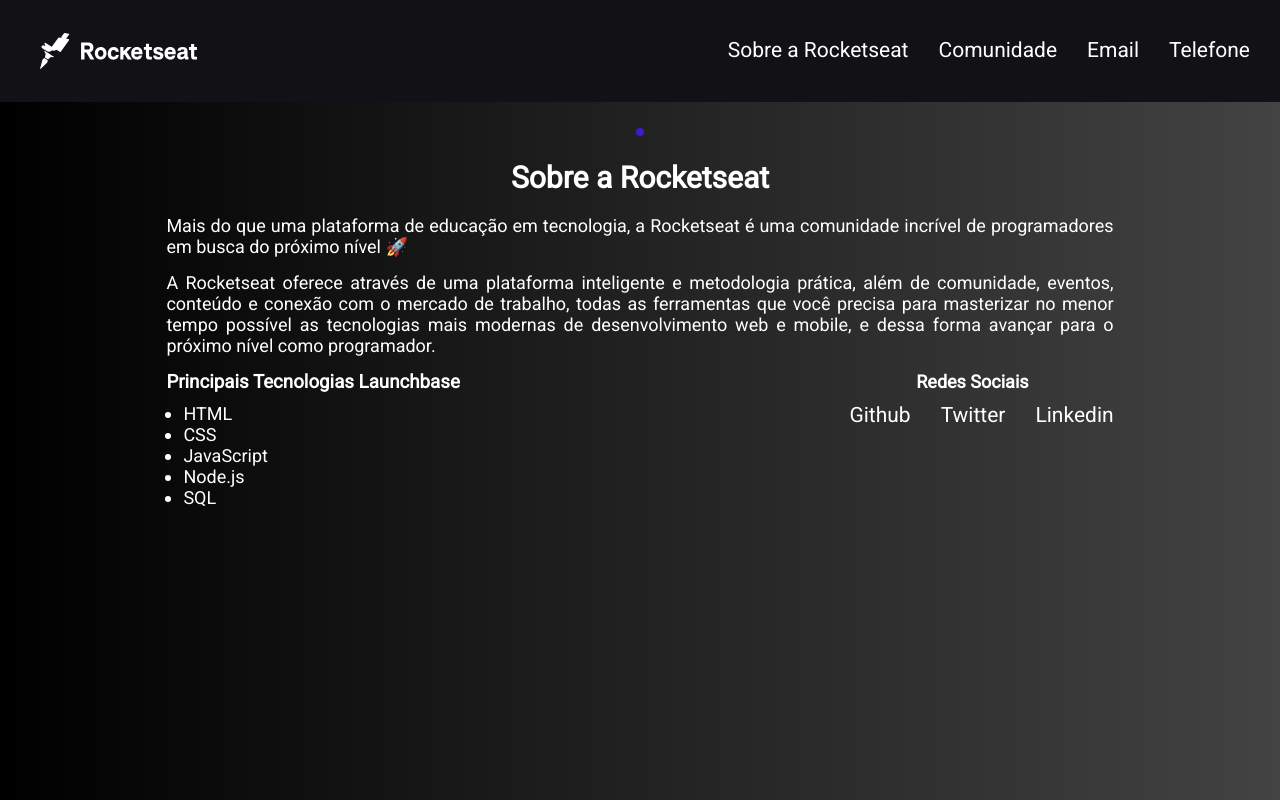
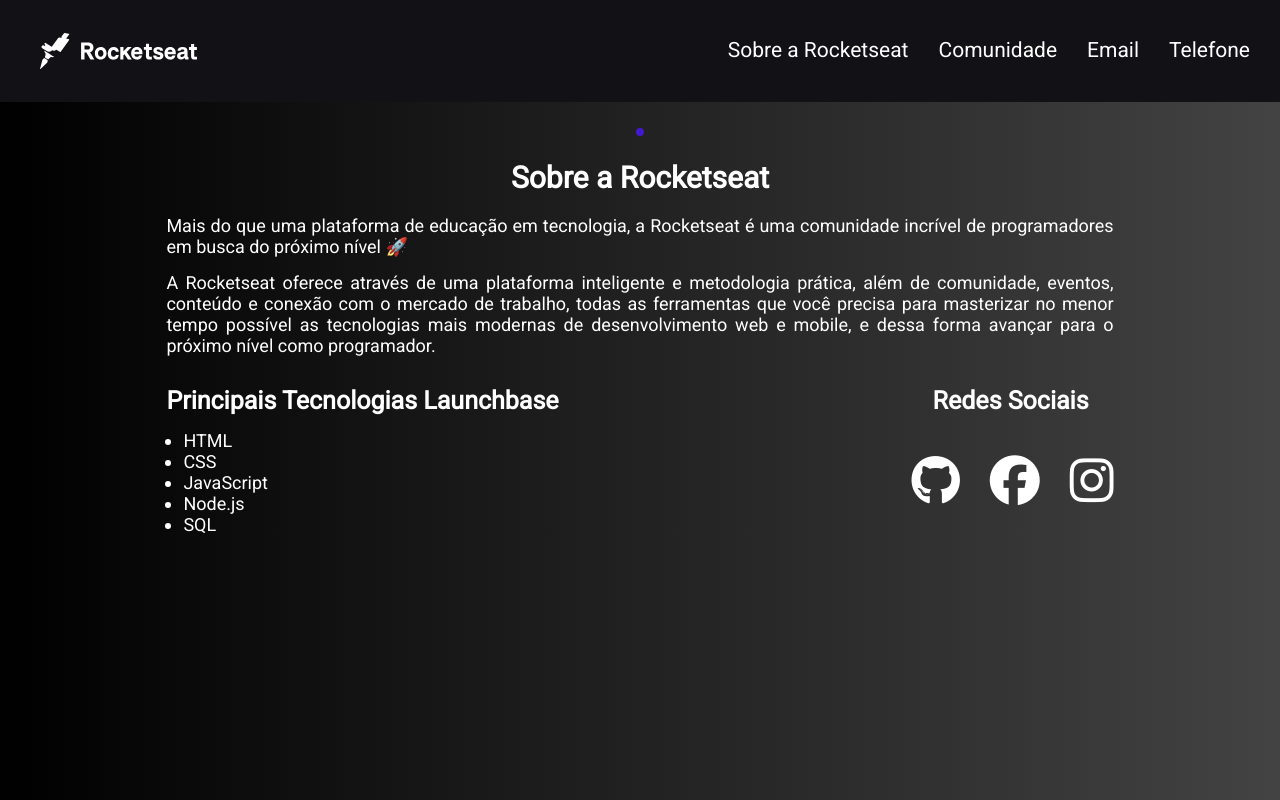
Before and after one commit to DanielFelipeDeveloper/Iniciando-no-Frontend, a plain HTML site: page src/views/sobre.html in a window 1280 px wide. Drawn offline with Linux system fonts and the light colour scheme.

Commit message:
page about finalized

```diff
--- a/public/styles/sobre.css
+++ b/public/styles/sobre.css
@@ -34,8 +34,8 @@ body {
 }
 
 .about h3 {
+    font-size: 25px;
     text-align: left;
-    margin-bottom: 10px;
 }
 
 .about ul li{
@@ -45,16 +45,33 @@ body {
 }
 
 .space-between {
+    margin-top: 30px;
     display: flex;
     justify-content: space-between;
 }
 
 .space-between h4 {
-    font-size: 18px;
-    margin-right: 85px;
+    font-size: 25px;
+    margin-right: 25px;
 }
 
 .contents {
+    margin-top: 15px;
     display: flex;
     justify-content: space-between;
 }
+
+.social {
+    display: flex;
+    justify-content: center;
+    align-items: center;
+}
+
+.social a{
+    font-size: 50px;
+}
+
+.social a:hover {
+    color:#4318d1;
+    transition: .3s;
+}
--- a/src/views/sobre.html
+++ b/src/views/sobre.html
@@ -1,5 +1,6 @@
 <!DOCTYPE html>
 <html lang="en">
+
 <head>
     <meta charset="UTF-8">
     <meta name="viewport" content="width=device-width, initial-scale=1.0">
@@ -7,16 +8,18 @@
     <link rel="stylesheet" href="../../public/styles/style.css">
     <link rel="stylesheet" href="../../public/styles/sobre.css">
     <link rel="shortcut icon" href="../../public/assets/rocketseat.jpg">
+    <script src="https://kit.fontawesome.com/5037bef4b8.js" crossorigin="anonymous"></script>
     <title>Rocketseat</title>
 </head>
+
 <body>
     <header class="header">
 
-        <img src="../../public/assets/logo.svg" alt="Logo Rocketseat" >
+        <img src="../../public/assets/logo.svg" alt="Logo Rocketseat">
 
         <div class="links">
             <div class="item"><a href="sobre.html">Sobre a Rocketseat</a></div>
-            <div class="item"><a target="_blank"href="https://discordapp.com/invite/gCRAFhc">Comunidade</a></div>
+            <div class="item"><a target="_blank" href="https://discordapp.com/invite/gCRAFhc">Comunidade</a></div>
             <div class="item"><a href="mailto:oi@rocketseat.com.br">Email</a></div>
             <div class="item"><a href="tel:+5547992078767">Telefone</a></div>
         </div>
@@ -28,15 +31,19 @@
         <h2>Sobre a Rocketseat</h2>
 
 
-            <div class="text">
-                <p align="justify">Mais do que uma plataforma de educação em tecnologia, a Rocketseat é uma comunidade incrível de programadores em busca do próximo nível 🚀 </p>
+        <div class="text">
+            <p align="justify">Mais do que uma plataforma de educação em tecnologia, a Rocketseat é uma comunidade
+                incrível de programadores em busca do próximo nível 🚀 </p>
 
-                <p align="justify">A Rocketseat oferece através de uma plataforma inteligente e metodologia prática, além de comunidade, eventos,
-                conteúdo e conexão com o mercado de trabalho, todas as ferramentas que você precisa para masterizar no menor tempo possível
-                as tecnologias mais modernas de desenvolvimento web e mobile, e dessa forma avançar para o próximo nível como programador.</p>
+            <p align="justify">A Rocketseat oferece através de uma plataforma inteligente e metodologia prática, além de
+                comunidade, eventos,
+                conteúdo e conexão com o mercado de trabalho, todas as ferramentas que você precisa para masterizar no
+                menor tempo possível
+                as tecnologias mais modernas de desenvolvimento web e mobile, e dessa forma avançar para o próximo nível
+                como programador.</p>
 
             <div class="space-between">
-                <h3>Principais Tecnologias Launchbase</h3>
+                <h4>Principais Tecnologias Launchbase</h4>
                 <h4>Redes Sociais</h4>
             </div>
 
@@ -50,18 +57,24 @@
                     <li>SQL</li>
                 </ul>
 
-                <div class="links">
-                    <div class="item"><a href="">Github</a></div>
-                    <div class="item"><a target="_blank"href="">Twitter</a></div>
-                    <div class="item"><a href="">Linkedin</a></div>
+                <div class="social">
+                    <a href="https://github.com/Rocketseat" target="_blank">
+                        <i class="fab fa-github"></i>
+                        <a href="https://www.facebook.com/rocketseat" target="_blank">
+                            <i class="fab fa-facebook"></i>
+                        </a>
+                        <a href="https://www.instagram.com/rocketseat_oficial/" target="_blank">
+                            <i class="fab fa-instagram"></i>
+                        </a>
                 </div>
             </div>
 
-            </div>
+        </div>
 
 
 
     </section>
 
 </body>
+
 </html>
```
